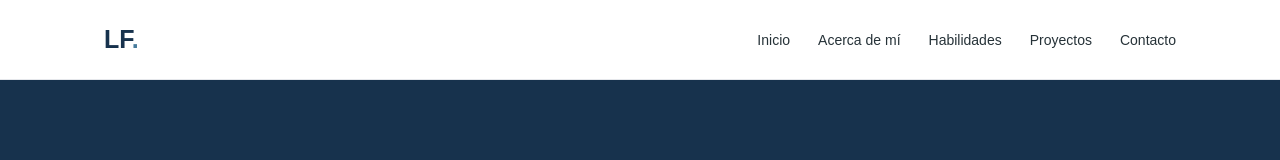
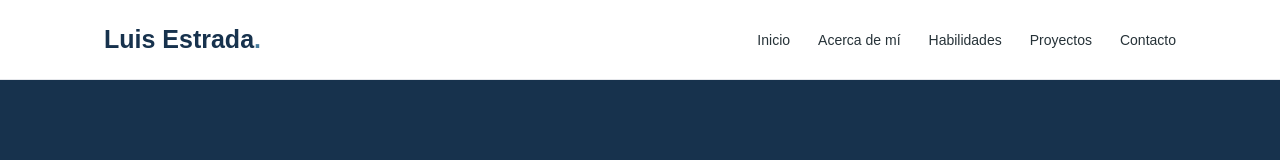
Before and after one commit to Lfestradaa/Lfestradaa.github.io, a plain HTML site: page index.html in a window 1280 px wide. Shown: the top 160 px of the page. Drawn offline with Linux system fonts and the light colour scheme.

Commit message:
Update index.html

```diff
--- a/index.html
+++ b/index.html
@@ -14,7 +14,7 @@
     <!-- Navegación -->
     <header>
         <nav class="navbar">
-            <a href="#inicio" class="logo">LF<span>.</span></a>
+            <a href="#inicio" class="logo">Luis Estrada<span>.</span></a>
 
             <ul class="nav-links">
                 <li><a href="#inicio">Inicio</a></li>
```
